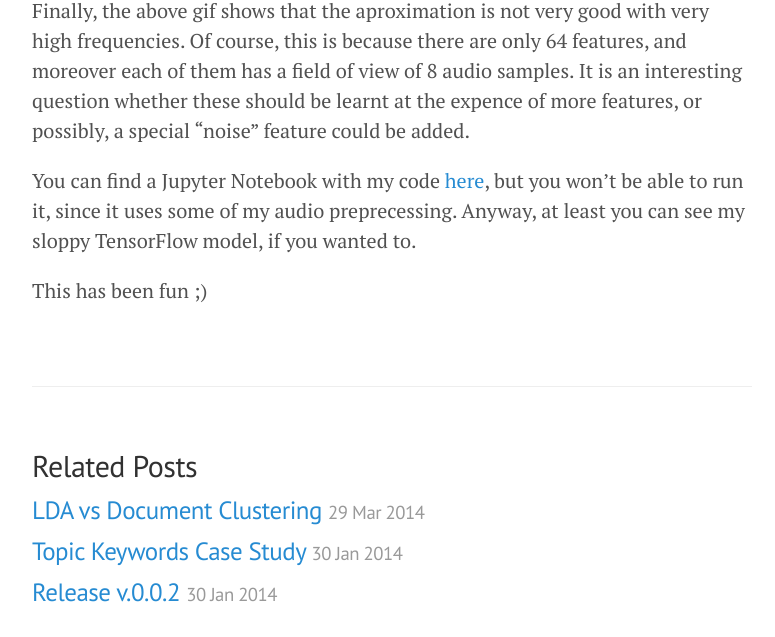
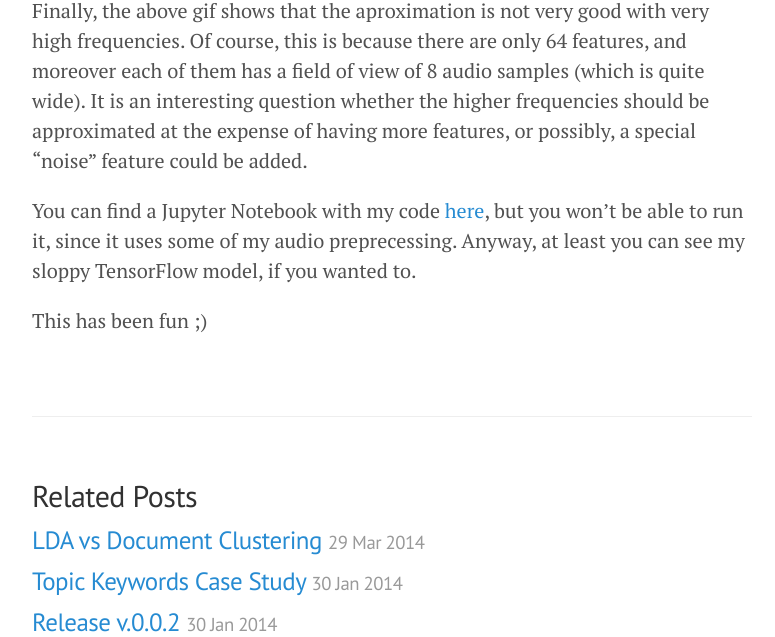
Before and after one commit to akuz/akuz.me, a Jekyll site: the page built from _posts/2017-10-23-stereo-sound-autoencoder.md, in a window 1280 px wide and 900 px high, scrolled down 2452 px, cut to the strip 263-900 px from the top of the window. Shown: the whole strip, without its empty margins (248-1023 px from the left). Built offline with Jekyll 4.4.1, drawn with Linux system fonts in a browser that asks for light colours.

Commit message:
Spelling.

```diff
--- a/_posts/2017-10-23-stereo-sound-autoencoder.md
+++ b/_posts/2017-10-23-stereo-sound-autoencoder.md
@@ -56,8 +56,10 @@ be fixed with a simple adjustment).
 Finally, the above gif shows that the aproximation is not very good
 with very high frequencies. Of course, this is because there are only
 64 features, and moreover each of them has a field of view of 8 audio
-samples. It is an interesting question whether these should be learnt
-at the expence of more features, or possibly, a special "noise"
+samples (which is quite wide).
+It is an interesting question whether the higher frequencies
+should be approximated
+at the expense of having more features, or possibly, a special "noise"
 feature could be added.
 
 You can find a Jupyter Notebook with my code
```
